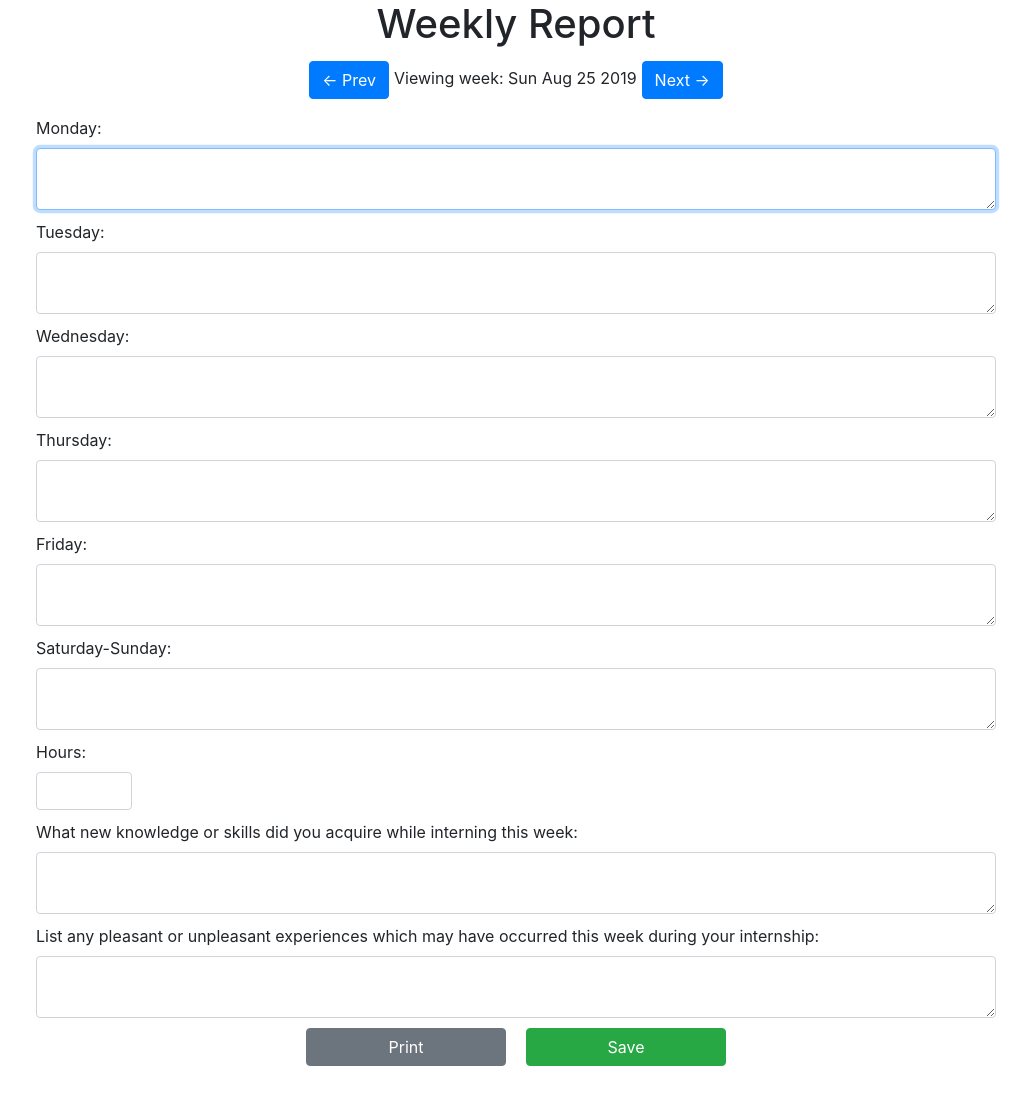
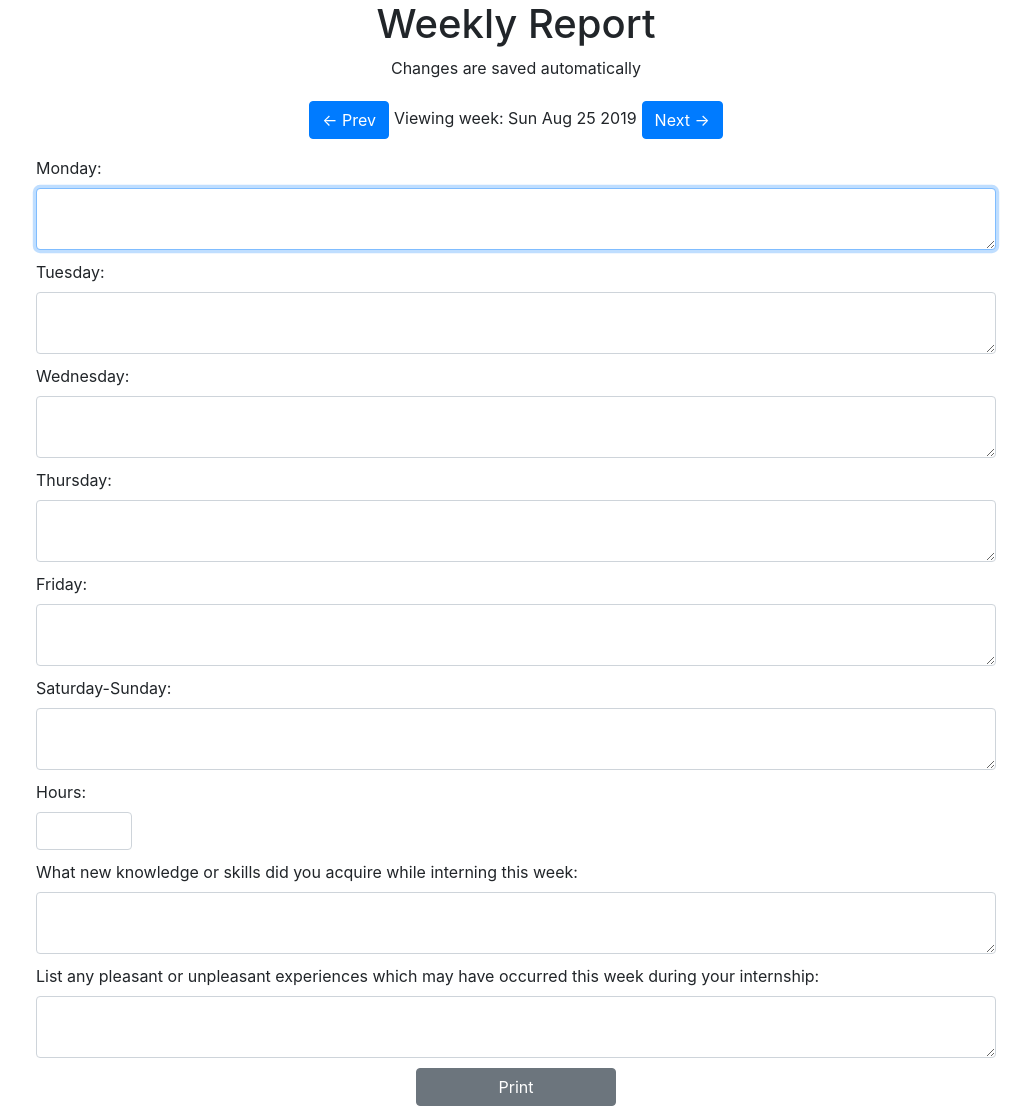
Before and after one commit to funniray/AngularForm, an Angular app: page / in a window 1280 px wide. Shown: the whole page, without its empty margins (124-1155 px from the left). Before the commit the page ends 1076 px from the top, so only its background shows below. Built offline with nearby package versions, Linux system fonts and the light colour scheme; what pdfmake-wrapper would draw is missing.

Commit message:
Add Autosave

```diff
--- a/src/app/app.component.html
+++ b/src/app/app.component.html
@@ -3,5 +3,6 @@
   <h1>
     Weekly Report
   </h1>
+  <p>Changes are saved automatically</p>
 </div>
 <app-test-box></app-test-box>
--- a/src/app/test-box/test-box.component.html
+++ b/src/app/test-box/test-box.component.html
@@ -3,14 +3,13 @@
   <div *ngFor="let question of questions" class="day-input">
     <label for="{{question}}" class="day-lbl">{{question}}:</label>
     <div *ngIf="question == 'Hours'; else elseBlock">
-      <input type="number" class="form-control" ngModel id="{{question}}" name="{{question}}">
+      <input type="number" class="form-control" (ngModelChange)="onFormSubmit(f)" ngModel id="{{question}}" name="{{question}}">
     </div>
     <ng-template #elseBlock>
-      <textarea ngModel class="form-control" id="{{question}}" name="{{question}}"></textarea>
+      <textarea ngModel class="form-control" (ngModelChange)="onFormSubmit(f)" id="{{question}}" name="{{question}}"></textarea>
     </ng-template>
   </div>
   <div id="buttons">
     <button class="btn-btm btn btn-secondary" (click)="printFormService.printForm(f,appWeek)" id="print">Print</button>
-    <button type="submit" class="btn-btm btn btn-success">Save</button>
   </div>
 </form>
--- a/src/app/test-box/test-box.component.ts
+++ b/src/app/test-box/test-box.component.ts
@@ -45,7 +45,7 @@ export class TestBoxComponent implements OnInit, AfterViewInit {
     return newDate;
   }
 
-  onFormSubmit(f: NgForm) {
+  async onFormSubmit(f: NgForm) {
     console.log('Submitted');
     localStorage.setItem(this.getWeek().toDateString(), JSON.stringify(f.value));
   }
```
